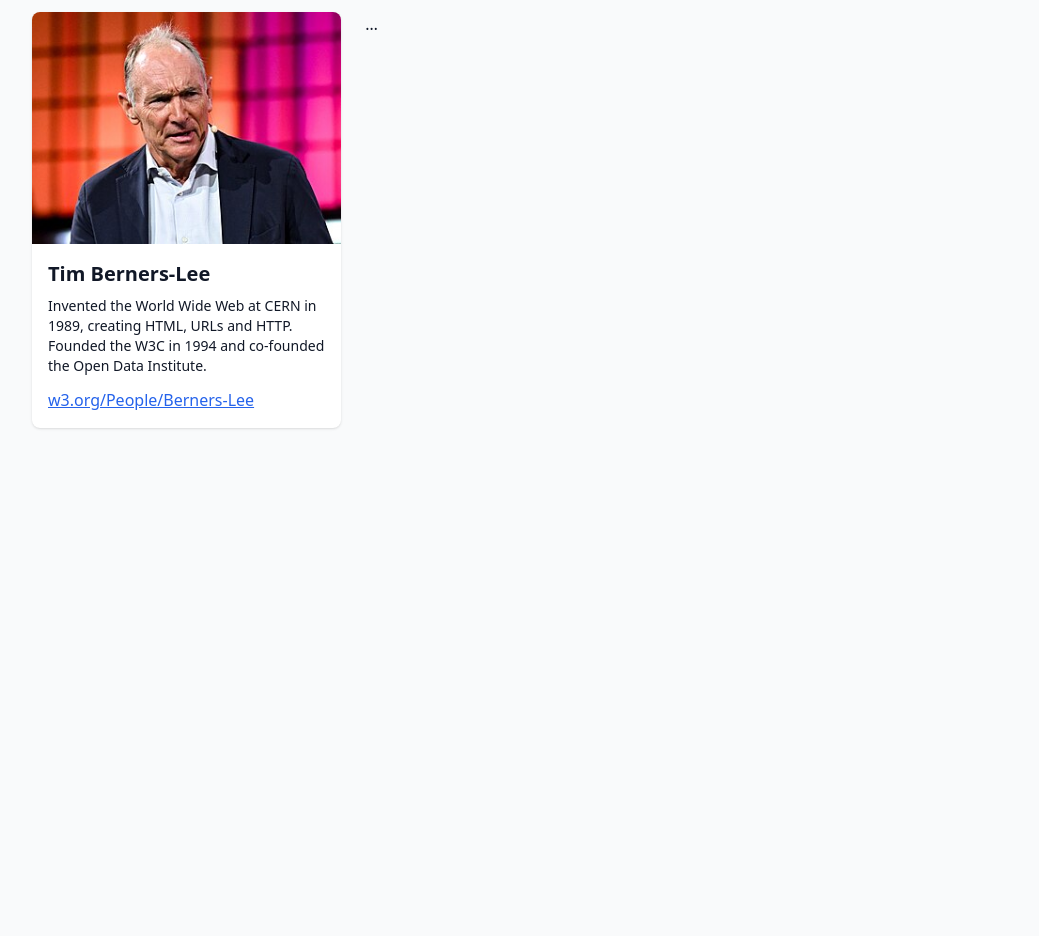
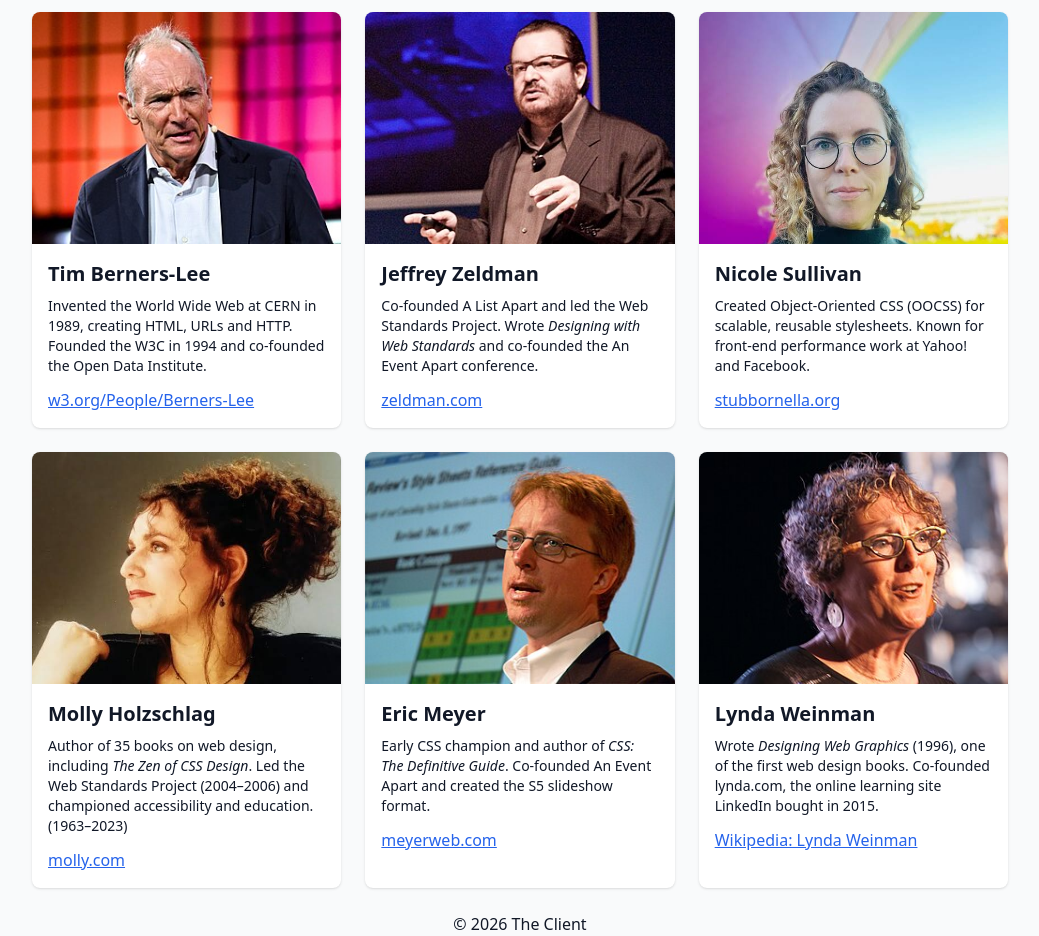
Before and after one commit to ewuweblab/web-pioneers, a plain HTML site: page index.html in a window 1280 px wide. Shown: the part 84-1020 px from the top of the page, without its empty margins (120-1159 px from the left). Before the commit the page ends 800 px from the top, so only its background shows below. Drawn offline with nearby package versions, Linux system fonts and the light colour scheme.

Commit message:
Updated template

```diff
--- /dev/null
+++ b/404.html
@@ -0,0 +1 @@
+<!DOCTYPE html><html lang="en"><head><meta charset="utf-8"><meta name="viewport" content="width=device-width, initial-scale=1"><link rel="icon" type="image/svg+xml" href="/favicon.svg"><link rel="icon" href="/favicon.ico"><meta name="generator" content="Astro v7.3.5"><title>Page Not Found | The Client</title><script src="https://cdn.tailwindcss.com"></script></head><body class="bg-gray-50 text-gray-900"><main><div class="max-w-5xl mx-auto p-6"><h1 class="text-4xl font-bold mb-4">Page Not Found</h1><p><a class="text-blue-600 underline" href="/">Back to the homepage</a></p></div></main><footer class="text-center"><p>&copy; 2026 The Client</p></footer></body></html>
--- a/index.html
+++ b/index.html
@@ -1,49 +1,59 @@
 <!DOCTYPE html>
 <html lang="en">
   <head>
-	<!-- ===== HEAD: page settings (from BaseLayout.astro) ===== -->
-
-	<!-- Character encoding and mobile-friendly scaling -->
-	<meta charset="utf-8">
-	<meta name="viewport" content="width=device-width, initial-scale=1">
-
-	<!-- Favicon: SVG for modern browsers, ICO as a fallback -->
-	<link rel="icon" type="image/svg+xml" href="favicon.svg">
-	<link rel="icon" href="favicon.ico">
-
-	<!-- Added automatically by Astro -->
-	<meta name="generator" content="Astro v7.3.5">
-
-	<!-- Browser tab text: page title | site title -->
+    <meta charset="utf-8" />
+    <meta name="viewport" content="width=device-width, initial-scale=1" />
+    <link rel="icon" type="image/svg+xml" href="/favicon.svg" />
+    <link rel="icon" href="/favicon.ico" />
+    <meta name="generator" content="Astro v7.3.5" />
     <title>Web Pioneers | The Client</title>
 
-	<!-- Tailwind CSS from a CDN (needs an internet connection) -->
+    <!--
+      Tailwind via the Play CDN: compiles utility classes in the browser.
+      Convenient for prototyping; for production, use a build step instead.
+    -->
     <script src="https://cdn.tailwindcss.com"></script>
   </head>
 
-<!-- Light gray page background, near-black text -->
+  <!-- bg-gray-50: light gray page background | text-gray-900: near-black default text -->
   <body class="bg-gray-50 text-gray-900">
+    <main>
+      <!--
+        Page container
+        max-w-5xl: cap width at 64rem | mx-auto: center horizontally | p-6: 1.5rem padding
+      -->
+      <div class="max-w-5xl mx-auto p-6">
+        <!-- text-4xl: large heading | font-bold | mb-8: space below | text-center -->
+        <h1 class="text-4xl font-bold mb-8 text-center">Web Pioneers</h1>
 
-	<!-- ===== MAIN: each page's content goes here (BaseLayout <slot />) ===== -->
-	<main>
-
-		<!-- Page container: max width, centered, with padding -->
-		<div class="max-w-5xl mx-auto p-6">
-
-			<!-- Page heading (from index.astro) -->
-			<h1 class="text-4xl font-bold mb-8">Web Pioneers</h1>
-
-			<!-- Card grid: 1 column on phones, 2 on small screens, 3 on large screens -->
+        <!--
+          Responsive card grid
+          grid gap-6: grid layout with 1.5rem gaps (1 column by default)
+          sm:grid-cols-2: 2 columns at >=640px
+          lg:grid-cols-3: 3 columns at >=1024px
+        -->
         <div class="grid gap-6 sm:grid-cols-2 lg:grid-cols-3">
 
-				<!-- ===== Card: Tim Berners-Lee ===== -->
-				<!-- Each card comes from PersonCard.astro.
-				     The name, image, link and link text are props;
-				     the bio paragraph is the slot content. -->
+          <!--
+            CARD TEMPLATE (every card below follows this pattern)
+            <article>: white card, rounded corners, drop shadow;
+              overflow-hidden clips the image to the rounded corners.
+            <img>: full width, fixed 4:3 ratio (aspect-[4/3]),
+              object-cover crops to fill, object-top keeps faces
+              (top of the photo) in frame.
+            <div class="p-4">: padded text area.
+            <h2>: person's name (text-xl font-semibold).
+            <p>: short bio (mt-2 spacing, text-sm small text).
+            <a>: link (blue, underlined; inline-block lets mt-3 margin apply).
+          -->
+
+          <!-- 1. Tim Berners-Lee -->
           <article class="bg-white rounded-lg shadow overflow-hidden">
-					<!-- Photo: full width, 4:3 shape, cropped to fill, anchored to the top -->
-					<img class="w-full aspect-[4/3] object-cover object-top" src="images/tim-berners-lee.jpg" alt="Tim Berners-Lee">
-					<!-- Text area with padding -->
+            <img
+              class="w-full aspect-[4/3] object-cover object-top"
+              src="images/tim-berners-lee.jpg"
+              alt="Tim Berners-Lee"
+            />
             <div class="p-4">
               <h2 class="text-xl font-semibold">Tim Berners-Lee</h2>
               <p class="mt-2 text-sm">
@@ -53,5 +63,96 @@
             </div>
           </article>
 
-				<!-- ===== Card: Jeffrey Zeldman ===== -->
-				…
+          <!-- 2. Jeffrey Zeldman -->
+          <article class="bg-white rounded-lg shadow overflow-hidden">
+            <img
+              class="w-full aspect-[4/3] object-cover object-top"
+              src="images/jeffrey-zeldman.jpg"
+              alt="Jeffrey Zeldman"
+            />
+            <div class="p-4">
+              <h2 class="text-xl font-semibold">Jeffrey Zeldman</h2>
+              <p class="mt-2 text-sm">
+                <!-- <em> marks the book title (italic) -->
+                Co-founded A List Apart and led the Web Standards Project. Wrote <em>Designing with Web Standards</em> and co-founded the An Event Apart conference.
+              </p>
+              <a class="mt-3 inline-block text-blue-600 underline" href="https://zeldman.com/">zeldman.com</a>
+            </div>
+          </article>
+
+          <!-- 3. Nicole Sullivan -->
+          <article class="bg-white rounded-lg shadow overflow-hidden">
+            <img
+              class="w-full aspect-[4/3] object-cover object-top"
+              src="images/nicole-sullivan.jpg"
+              alt="Nicole Sullivan"
+            />
+            <div class="p-4">
+              <h2 class="text-xl font-semibold">Nicole Sullivan</h2>
+              <p class="mt-2 text-sm">
+                Created Object-Oriented CSS (OOCSS) for scalable, reusable stylesheets. Known for front-end performance work at Yahoo! and Facebook.
+              </p>
+              <a class="mt-3 inline-block text-blue-600 underline" href="https://www.stubbornella.org/">stubbornella.org</a>
+            </div>
+          </article>
+
+          <!-- 4. Molly Holzschlag (1963–2023) -->
+          <article class="bg-white rounded-lg shadow overflow-hidden">
+            <img
+              class="w-full aspect-[4/3] object-cover object-top"
+              src="images/molly-holzschlag.jpg"
+              alt="Molly Holzschlag"
+            />
+            <div class="p-4">
+              <h2 class="text-xl font-semibold">Molly Holzschlag</h2>
+              <p class="mt-2 text-sm">
+                Author of 35 books on web design, including <em>The Zen of CSS Design</em>. Led the Web Standards Project (2004–2006) and championed accessibility and education. (1963–2023)
+              </p>
+              <a class="mt-3 inline-block text-blue-600 underline" href="https://www.molly.com/">molly.com</a>
+            </div>
+          </article>
+
+          <!-- 5. Eric Meyer -->
+          <article class="bg-white rounded-lg shadow overflow-hidden">
+            <img
+              class="w-full aspect-[4/3] object-cover object-top"
+              src="images/eric-meyer.jpg"
+              alt="Eric Meyer"
+            />
+            <div class="p-4">
+              <h2 class="text-xl font-semibold">Eric Meyer</h2>
+              <p class="mt-2 text-sm">
+                Early CSS champion and author of <em>CSS: The Definitive Guide</em>. Co-founded An Event Apart and created the S5 slideshow format.
+              </p>
+              <a class="mt-3 inline-block text-blue-600 underline" href="https://meyerweb.com/">meyerweb.com</a>
+            </div>
+          </article>
+
+          <!-- 6. Lynda Weinman -->
+          <article class="bg-white rounded-lg shadow overflow-hidden">
+            <img
+              class="w-full aspect-[4/3] object-cover object-top"
+              src="images/lynda-weinman.jpg"
+              alt="Lynda Weinman"
+            />
+            <div class="p-4">
+              <h2 class="text-xl font-semibold">Lynda Weinman</h2>
+              <p class="mt-2 text-sm">
+                Wrote <em>Designing Web Graphics</em> (1996), one of the first web design books. Co-founded lynda.com, the online learning site LinkedIn bought in 2015.
+              </p>
+              <a class="mt-3 inline-block text-blue-600 underline" href="https://en.wikipedia.org/wiki/Lynda_Weinman">Wikipedia: Lynda Weinman</a>
+            </div>
+          </article>
+
+        </div>
+        <!-- /grid -->
+      </div>
+      <!-- /container -->
+    </main>
+
+    <!-- text-center: centers the copyright line -->
+    <footer class="text-center">
+      <p>&copy; 2026 The Client</p>
+    </footer>
+  </body>
+</html>
```
Lines whose indentation alone changed are shown as unchanged.
